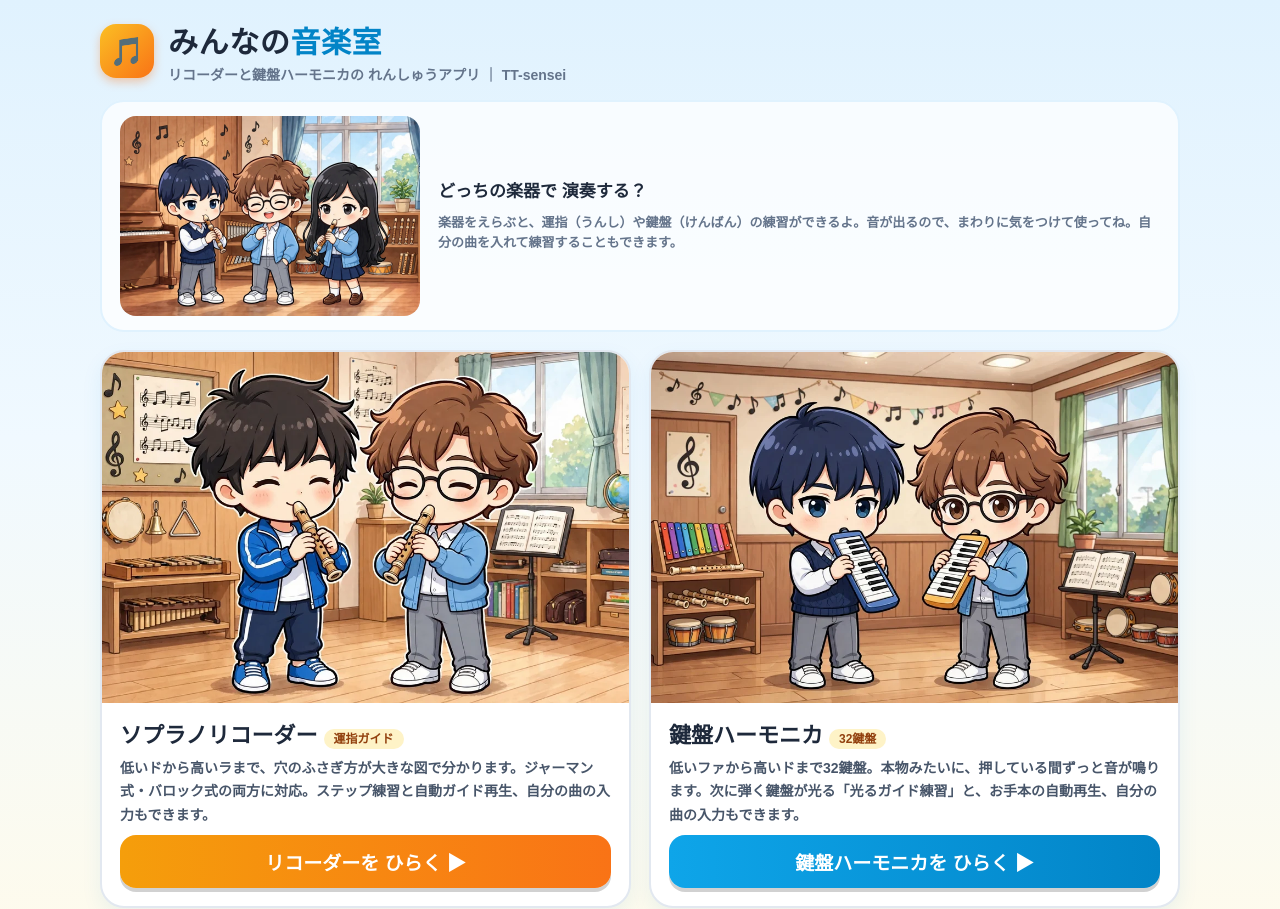
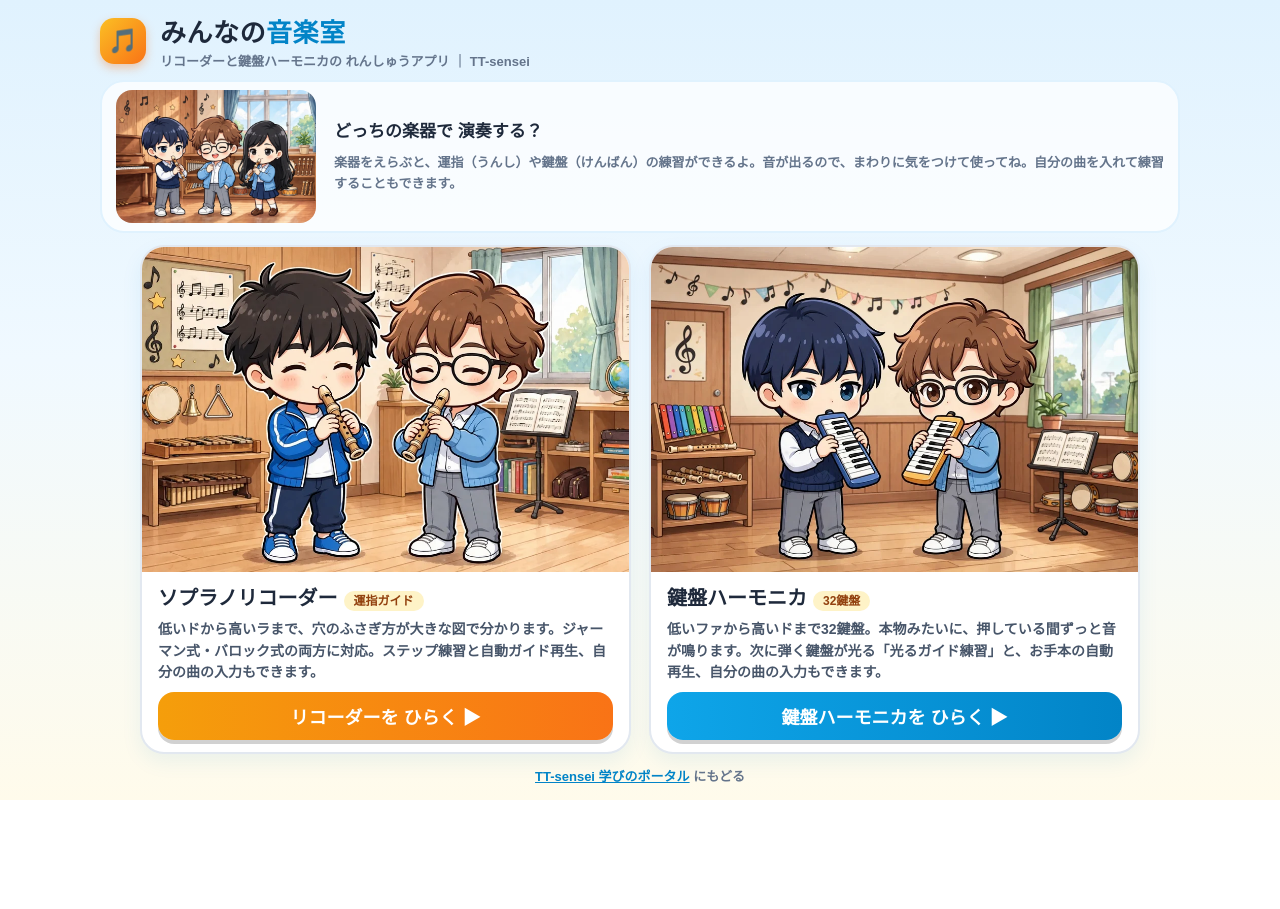
Before and after one commit to TT-sensei/music-room, a plain HTML site: page index.html in a window 1280 px wide. Shown: the top 909 px of the page. After the commit the page ends 800 px from the top, so only its background shows below. Drawn offline with Linux system fonts and the light colour scheme.

Commit message:
入り口ページをタブレット1画面に収まるよう調整（余白と表示サイズの圧縮、イラストは全体表示のまま）

```diff
--- a/index.html
+++ b/index.html
@@ -14,29 +14,29 @@
     color: #1e293b;
     min-height: 100vh;
   }
-  .wrap { max-width: 1120px; margin: 0 auto; padding: 18px 20px 26px; }
+  .wrap { max-width: 1120px; margin: 0 auto; padding: 12px 20px; }
   header.top { display: flex; align-items: center; gap: 14px; }
-  .logo { width: 54px; height: 54px; border-radius: 16px; background: linear-gradient(135deg, #fbbf24, #f97316); display: flex; align-items: center; justify-content: center; font-size: 28px; box-shadow: 0 4px 10px rgba(249,115,22,.35); }
-  h1 { font-size: 30px; margin: 0; letter-spacing: .02em; }
+  .logo { width: 46px; height: 46px; border-radius: 14px; background: linear-gradient(135deg, #fbbf24, #f97316); display: flex; align-items: center; justify-content: center; font-size: 24px; box-shadow: 0 4px 10px rgba(249,115,22,.35); }
+  h1 { font-size: 26px; margin: 0; letter-spacing: .02em; }
   h1 .room { color: var(--sky); }
-  .sub { margin: 2px 0 0; font-size: 14px; color: #64748b; font-weight: 700; }
-  .welcome { display: flex; gap: 18px; align-items: center; margin-top: 16px; background: rgba(255,255,255,.75); border: 2px solid #e0f2fe; border-radius: 24px; padding: 14px 18px; }
-  .welcome img { width: 300px; max-width: 42%; border-radius: 16px; }
+  .sub { margin: 2px 0 0; font-size: 13px; color: #64748b; font-weight: 700; }
+  .welcome { display: flex; gap: 18px; align-items: center; margin-top: 10px; background: rgba(255,255,255,.75); border: 2px solid #e0f2fe; border-radius: 24px; padding: 8px 14px; }
+  .welcome img { width: 200px; max-width: 42%; border-radius: 16px; }
   .welcome .msg { font-size: 17px; font-weight: 800; line-height: 1.7; }
   .welcome .msg small { display: block; margin-top: 6px; font-size: 13px; font-weight: 700; color: #64748b; line-height: 1.6; }
-  .cards { display: grid; grid-template-columns: 1fr 1fr; gap: 18px; margin-top: 18px; }
+  .cards { display: grid; grid-template-columns: 1fr 1fr; gap: 18px; margin-top: 12px; max-width: 1000px; margin-left: auto; margin-right: auto; }
   .card { background: #fff; border-radius: 24px; border: 2px solid #e2e8f0; box-shadow: 0 8px 20px rgba(2,132,199,.08); overflow: hidden; display: flex; flex-direction: column; }
   .card img { width: 100%; display: block; }
   .card img.fit { height: 292px; object-fit: cover; object-position: top center; }
-  .card .body { padding: 14px 18px 18px; display: flex; flex-direction: column; gap: 8px; flex: 1; }
-  .card h2 { margin: 0; font-size: 22px; }
+  .card .body { padding: 10px 16px 12px; display: flex; flex-direction: column; gap: 8px; flex: 1; }
+  .card h2 { margin: 0; font-size: 20px; }
   .card h2 .tag { font-size: 12px; background: #fef3c7; color: #92400e; border-radius: 999px; padding: 3px 10px; vertical-align: middle; margin-left: 6px; font-weight: 800; }
-  .card p { margin: 0; font-size: 14px; color: #475569; font-weight: 700; line-height: 1.65; flex: 1; }
-  .play { display: block; text-align: center; text-decoration: none; color: #fff; font-weight: 800; font-size: 19px; padding: 13px; border-radius: 16px; box-shadow: 0 4px 0 rgba(0,0,0,.18); }
+  .card p { margin: 0; font-size: 14px; color: #475569; font-weight: 700; line-height: 1.55; flex: 1; }
+  .play { display: block; text-align: center; text-decoration: none; color: #fff; font-weight: 800; font-size: 18px; padding: 11px; border-radius: 16px; box-shadow: 0 4px 0 rgba(0,0,0,.18); }
   .play:active { transform: translateY(3px); box-shadow: none; }
   .play.rec { background: linear-gradient(90deg, #f59e0b, #f97316); }
   .play.pia { background: linear-gradient(90deg, #0ea5e9, #0284c7); }
-  footer { margin-top: 20px; text-align: center; font-size: 13px; color: #64748b; font-weight: 700; }
+  footer { margin-top: 12px; text-align: center; font-size: 13px; color: #64748b; font-weight: 700; }
   footer a { color: var(--sky); }
   @media (max-width: 760px) {
     .cards { grid-template-columns: 1fr; }
```
